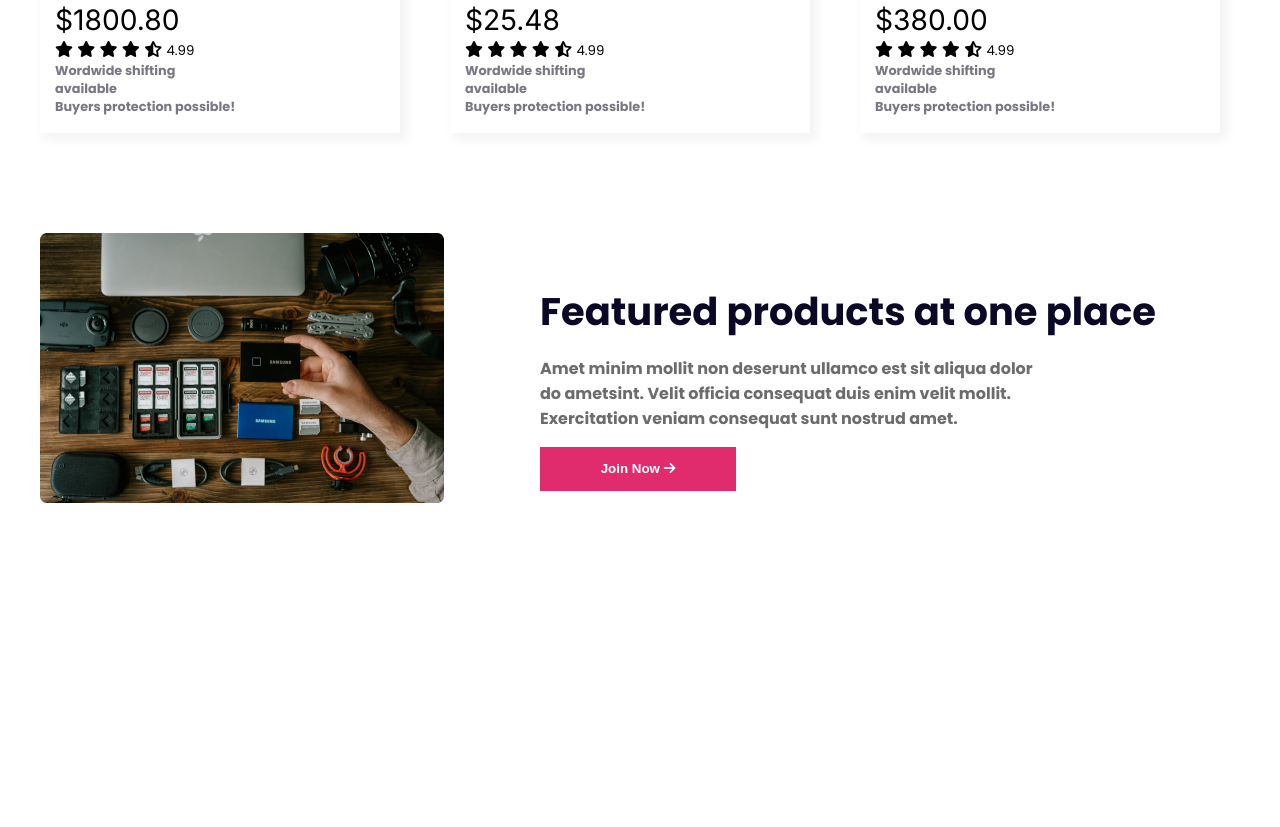
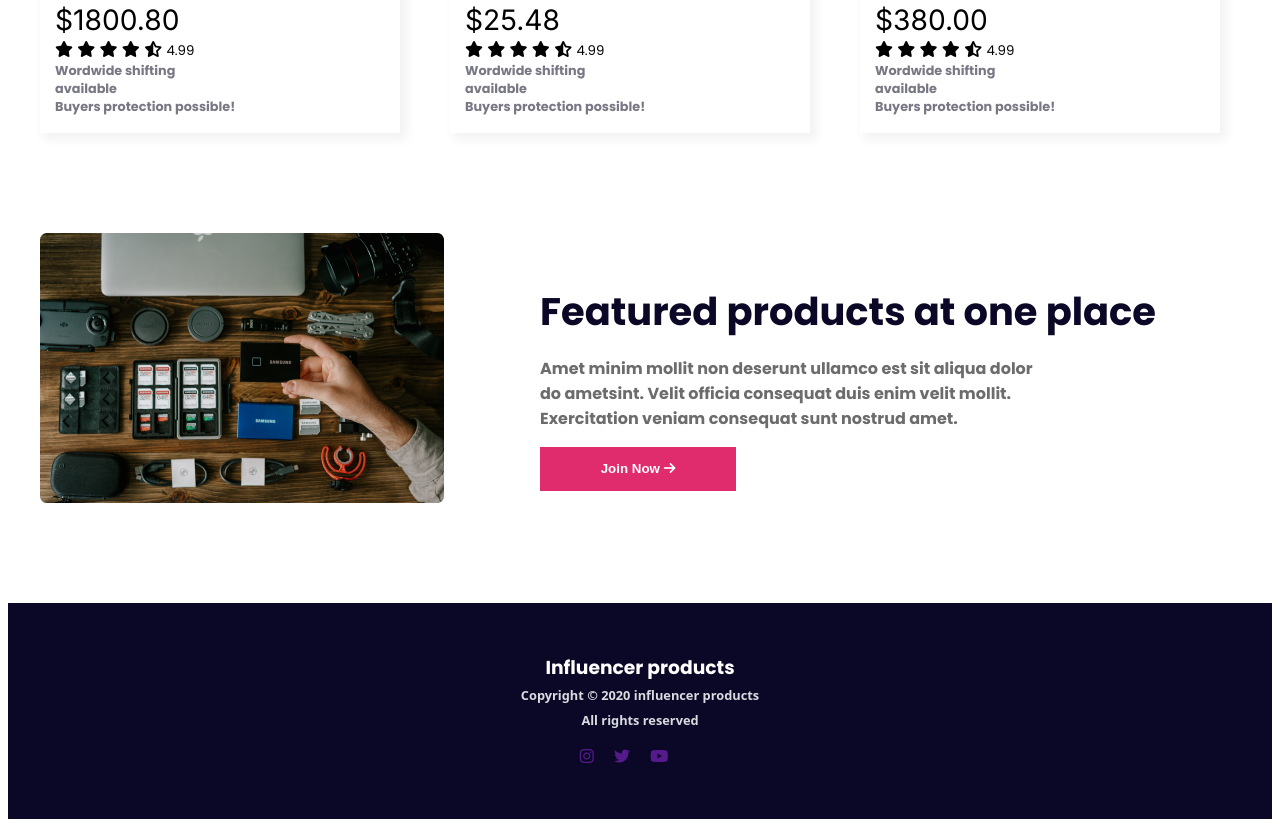
Before and after one commit to CodePoint-46615/influencer-gear, a plain HTML site: page index.html in a window 1280 px wide. Shown: the part 2508-3335 px from the top of the page. Before the commit the page ends 3011 px from the top, so only its background shows below. Drawn offline with Linux system fonts and the light colour scheme.

Commit message:
added-footer-section

```diff
--- a/index.html
+++ b/index.html
@@ -199,10 +199,19 @@
             </div>
         </section>
     </main>
-
-    <footer>
-
-    </footer>
 </body>
 
+<footer>
+    <div class="footer-content">
+        <h3 class="footer-title">Influencer products</h3>
+        <small>Copyright © 2020  influencer products</small><br>
+        <small>All rights reserved</small>
+        <div class="footer-icon">
+            <a href=""><i class="fa-brands fa-instagram"></i></a>
+            <a href=""><i class="fa-brands fa-twitter"></i></a>
+            <a href=""><i class="fa-brands fa-youtube"></i></a>
+        </div>
+    </div>
+</footer>
+
 </html>
--- a/styles/influence-gear.css
+++ b/styles/influence-gear.css
@@ -17,7 +17,12 @@
 }
 
 /* shared style */
-body{
+header{
+    max-width: 1200px;
+    margin: 0 auto;
+}
+
+main{
     max-width: 1200px;
     margin: 0 auto;
 }
@@ -181,6 +186,45 @@ body{
     width: 500px;
 }
 
+/* footer design start from here */
+footer{
+    background-color: #0A0826;
+    width: 100%;
+    margin-top: 100px;
+}
+
+.footer-content{
+    width: 262px;
+    margin: 0 auto;
+    text-align: center;
+}
+
+.footer-title{
+    font-weight: 1.5rem;
+    font-weight: bold;
+    color: #FFFFFF;
+    padding-top: 50px;
+    margin-bottom: 0px;
+}
+
+footer small{
+    font-family: system-ui, -apple-system, BlinkMacSystemFont, 'Segoe UI', Roboto, Oxygen, Ubuntu, Cantarell, 'Open Sans', 'Helvetica Neue', sans-serif;
+    font-weight: bold;
+    font-size: 0.8rem;
+    color: rgba(217, 219, 225, 1);
+    margin-bottom: 17px;
+}
+
+.footer-icon{
+    margin-right: 16px;
+    padding-bottom: 50px;
+}
+
+.footer-icon i{
+    margin-right: 16px;
+    margin-top: 16px;
+}
+
 /* Responsive Part */
 /* For Mobile Device */
 @media screen and (max-width: 576px) {
```
